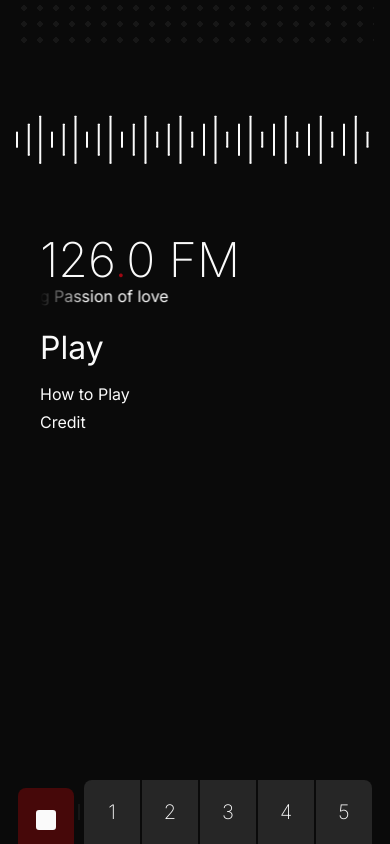
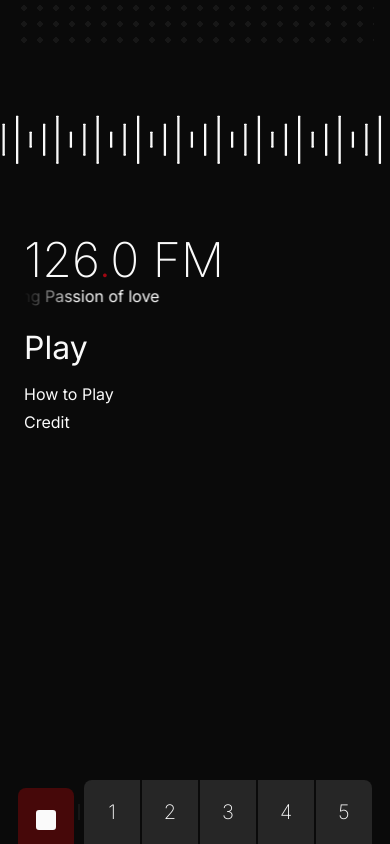
Before and after one commit to Mohsen-Shamsitabar/126FM, a React (Vite) app: page / in a window 390 px wide. Built offline with nearby package versions, Linux system fonts and the light colour scheme; no server answers.

Commit message:
Refactor/overall (#21)
* loop through channels

* refactor styles

```diff
--- a/src/contexts/channel/reducer.ts
+++ b/src/contexts/channel/reducer.ts
@@ -1,7 +1,6 @@
 import sounds from "@/sounds";
 import { isFunction } from "@/utils";
 import { type Action, ActionType, type State } from "./initial";
-import { clamp } from "./utils";
 
 const reducer = (state: State, action: Action): State => {
   if (!action) return state;
@@ -39,11 +38,7 @@ const reducer = (state: State, action: Action): State => {
         channel => channel.id === currentChannel.id,
       );
 
-      const newIdx = clamp(
-        0,
-        currentChannelIdx + shiftAmount,
-        channels.length - 1,
-      );
+      const newIdx = (currentChannelIdx + shiftAmount) % channels.length;
 
       const newCurrentChannel = channels[newIdx];
 
--- a/src/styles/home-page.module.css
+++ b/src/styles/home-page.module.css
@@ -1,6 +1,5 @@
 .root {
   flex-grow: 1;
-  padding-inline: 1.5rem;
   width: 100%;
   height: 100%;
 
--- a/src/styles/pages.module.css
+++ b/src/styles/pages.module.css
@@ -1,4 +1,5 @@
 .root {
   width: 100%;
   height: var(--pages-height);
+  padding: 0 0.5rem;
 }
--- a/src/styles/waveform.module.css
+++ b/src/styles/waveform.module.css
@@ -5,6 +5,8 @@
 }
 
 .waveform {
+  transform: scaleX(1.15);
+
   --wght: 50;
 
   font-size: 160px;
```
